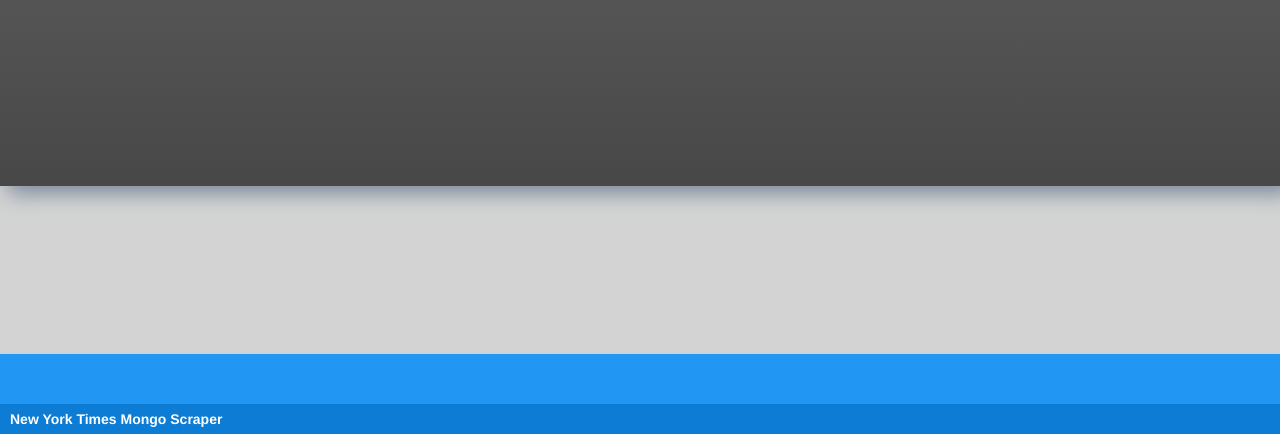
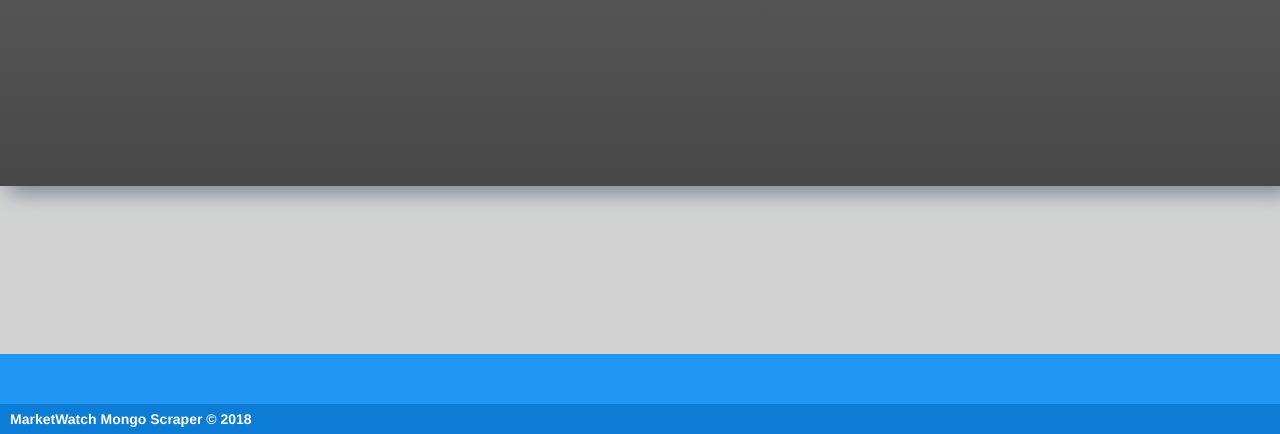
Before and after one commit to zmou21/News-Scraper, a website: page public/save.html in a window 1280 px wide. Shown: the part 366-800 px from the top of the page. Drawn offline with nearby package versions, Linux system fonts and the light colour scheme; some packages are replaced by stand-ins of ours; no server answers; a script that the page names is missing; a web font is replaced by a local one.

Commit message:
minor updates

```diff
--- a/public/save.html
+++ b/public/save.html
@@ -37,7 +37,7 @@
 
 <footer class="footer">
   <div class="container">
-    <p>New York Times Mongo Scraper</p>
+    <p>MarketWatch Mongo Scraper &copy; 2018</p>
   </div>
 </footer>
 
```
